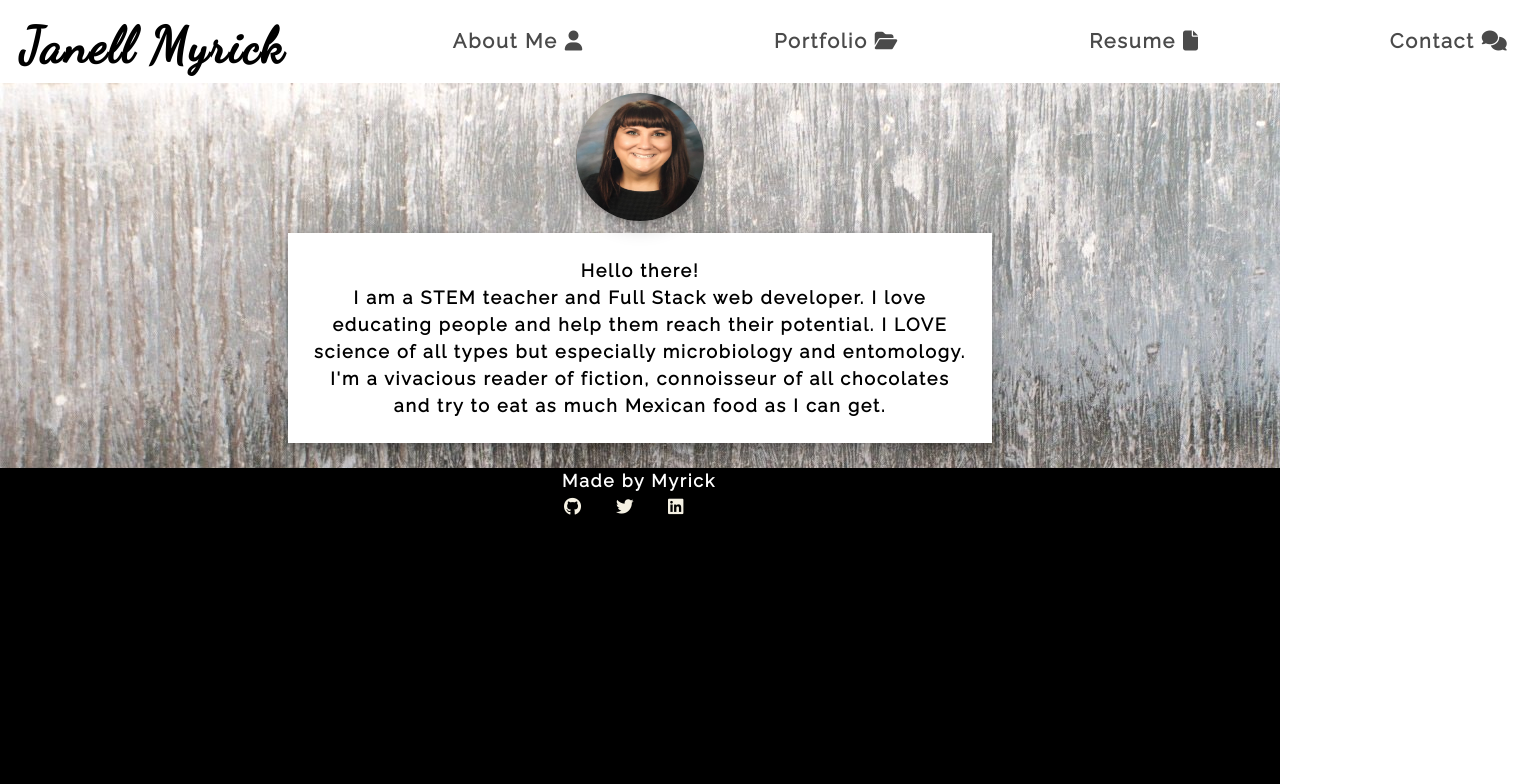
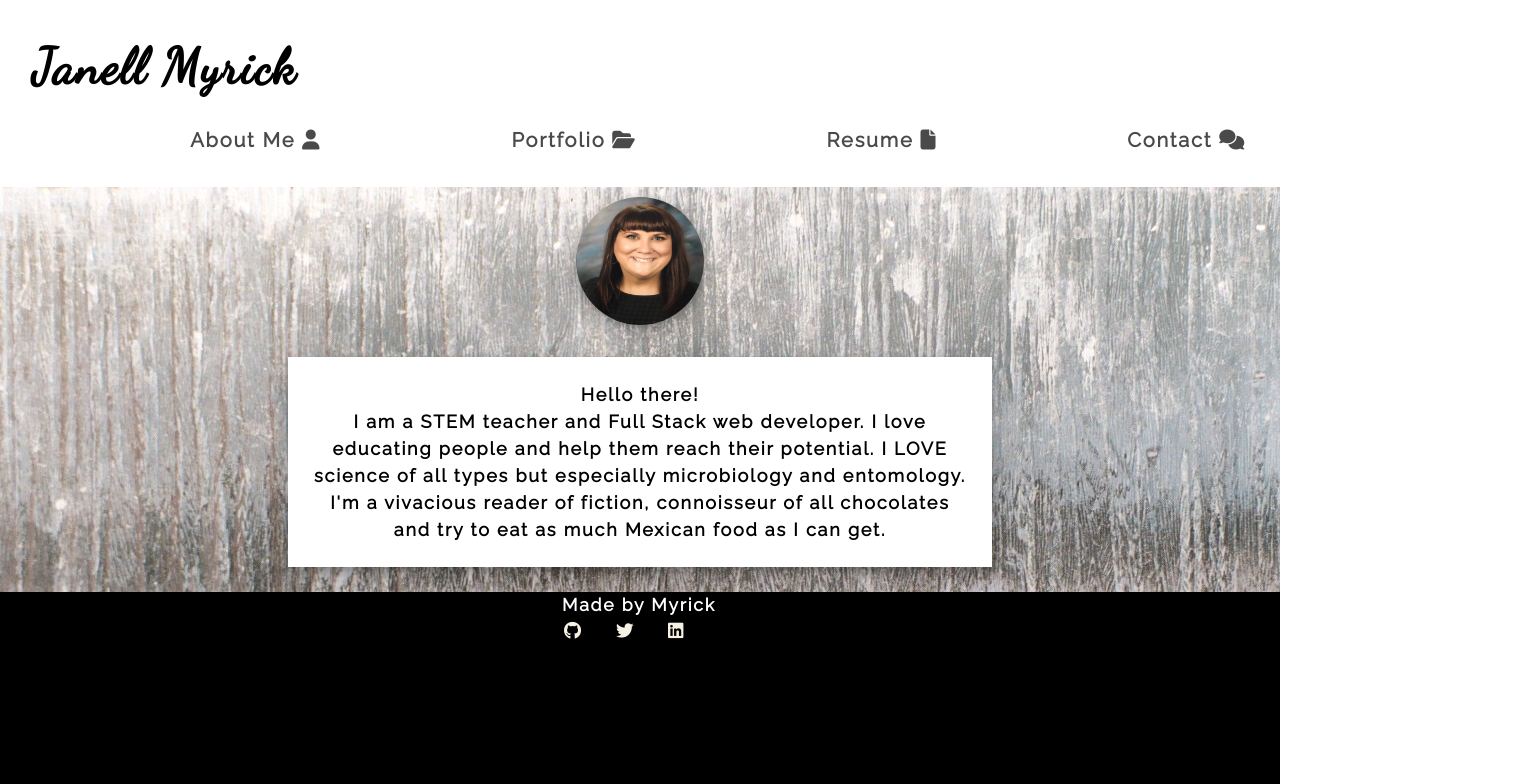
Before and after one commit to luvthatduck/my-react-portfolio, a React (Create React App) app: page / in a window 1280 px wide. Shown: the top 784 px of the page, 1531 px wide, since content can reach past the window. Built offline with nearby package versions, Linux system fonts and the light colour scheme.

Commit message:
updated navbar collaspe

```diff
--- a/public/index.html
+++ b/public/index.html
@@ -14,6 +14,11 @@
   <link rel="preconnect" href="https://fonts.googleapis.com">
   <link rel="preconnect" href="https://fonts.gstatic.com" crossorigin>
   <link href="https://fonts.googleapis.com/css2?family=Dancing+Script&family=Raleway&display=swap" rel="stylesheet">
+  <link href="https://cdn.jsdelivr.net/npm/bootstrap@5.0.2/dist/css/bootstrap.min.css" rel="stylesheet"
+    integrity="sha384-EVSTQN3/azprG1Anm3QDgpJLIm9Nao0Yz1ztcQTwFspd3yD65VohhpuuCOmLASjC" crossorigin="anonymous">
+  <script src="https://cdn.jsdelivr.net/npm/bootstrap@5.0.2/dist/js/bootstrap.bundle.min.js"
+    integrity="sha384-MrcW6ZMFYlzcLA8Nl+NtUVF0sA7MsXsP1UyJoMp4YLEuNSfAP+JcXn/tWtIaxVXM"
+    crossorigin="anonymous"></script>
   <script src="https://kit.fontawesome.com/f081d42cb8.js" crossorigin="anonymous"></script>
 
   <title>Janell Myrick</title>
--- a/src/App.js
+++ b/src/App.js
@@ -8,7 +8,7 @@ import Footer from './components/Footer/Footer';
 import Portfolio from './components/Portfolio/Portfolio';
 import Resume from './components/Resume/Resume';
 import Home from './components/Home/Home'
-import Nav from './components/Nav/index';
+import AppNav from './components/Nav';
 
 
 function App() {
@@ -47,10 +47,10 @@ function App() {
 
   return (
     <div>
-      <Nav
+      <AppNav
         currentItem={currentItem}
         setCurrentItem={setCurrentItem}
-      ></Nav>
+      ></AppNav>
       <div>
         <main>
           {displayPage()}
--- a/src/components/Nav/index.js
+++ b/src/components/Nav/index.js
@@ -1,8 +1,9 @@
 import React, { useEffect } from 'react';
+import {  Navbar, Nav, Container } from 'react-bootstrap';
+// import Container from 'react-bootstrap/Container'
+// import Nav from 'react-bootstrap/Nav'
 
-
-
-function Nav(props) {
+function AppNav(props) {
   const {
     setCurrentItem,
     currentItem
@@ -14,12 +15,15 @@ function Nav(props) {
   console.log(currentItem)
 
   return (
-
+    <Navbar className="navbarmobile" expand='lg'>
+      <Container fluid>
         <nav className="navbar" role="navigation">
-
           <div className="navbar-brand">
             <h1 className="nav-title grad is-black">Janell Myrick</h1>
           </div>
+          <Navbar.Toggle aria-controls='navbar' />
+          <Navbar.Collapse id='navbar'>
+            <Nav className='ml-auto'>
               <div id="navbar" className="navbar-menu is-active grad">
                 <div className="navbar-start grad">
                   <li className="navbar-item grad">
@@ -53,8 +57,13 @@ function Nav(props) {
 
                 </div>
               </div>
+            </Nav>
+          </Navbar.Collapse>
           </nav >
+        </Container>
+      </Navbar>
+
   )
 }
 
-export default Nav;
+export default AppNav;
```
Lines whose indentation alone changed are shown as unchanged.
